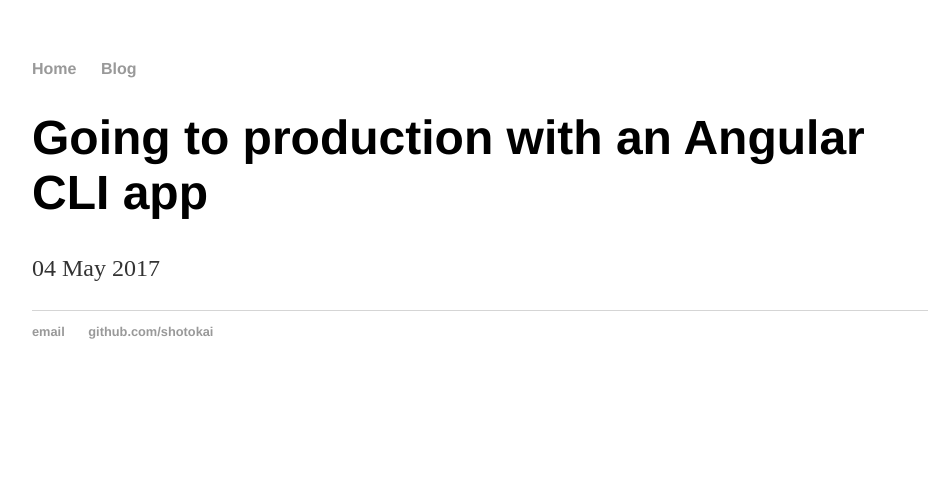
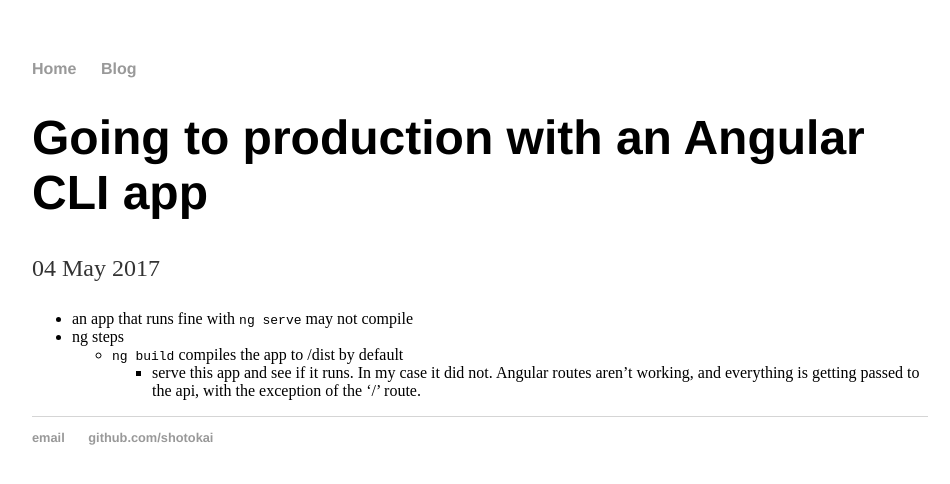
Before and after one commit to shotokai/shotokai.github.io, a Jekyll site: the page built from _posts/2017-05-04-angular-cli-production.md, in a window 1280 px wide. Shown: the top 484 px of the page, without its empty margins (160-1110 px from the left). Built offline with Jekyll 4.4.1, drawn with Linux system fonts in a browser that asks for light colours.

Commit message:
Update 2017-05-04-angular-cli-production.md

```diff
--- a/_posts/2017-05-04-angular-cli-production.md
+++ b/_posts/2017-05-04-angular-cli-production.md
@@ -3,3 +3,7 @@
 title: "Going to production with an Angular CLI app"
 date: 2017-05-04
 ---
+ - an app that runs fine with `ng serve` may not compile
+ - ng steps
+   - `ng build` compiles the app to /dist by default
+     - serve this app and see if it runs.  In my case it did not.  Angular routes aren't working, and everything is getting passed to the api, with the exception of the '/' route.
```
